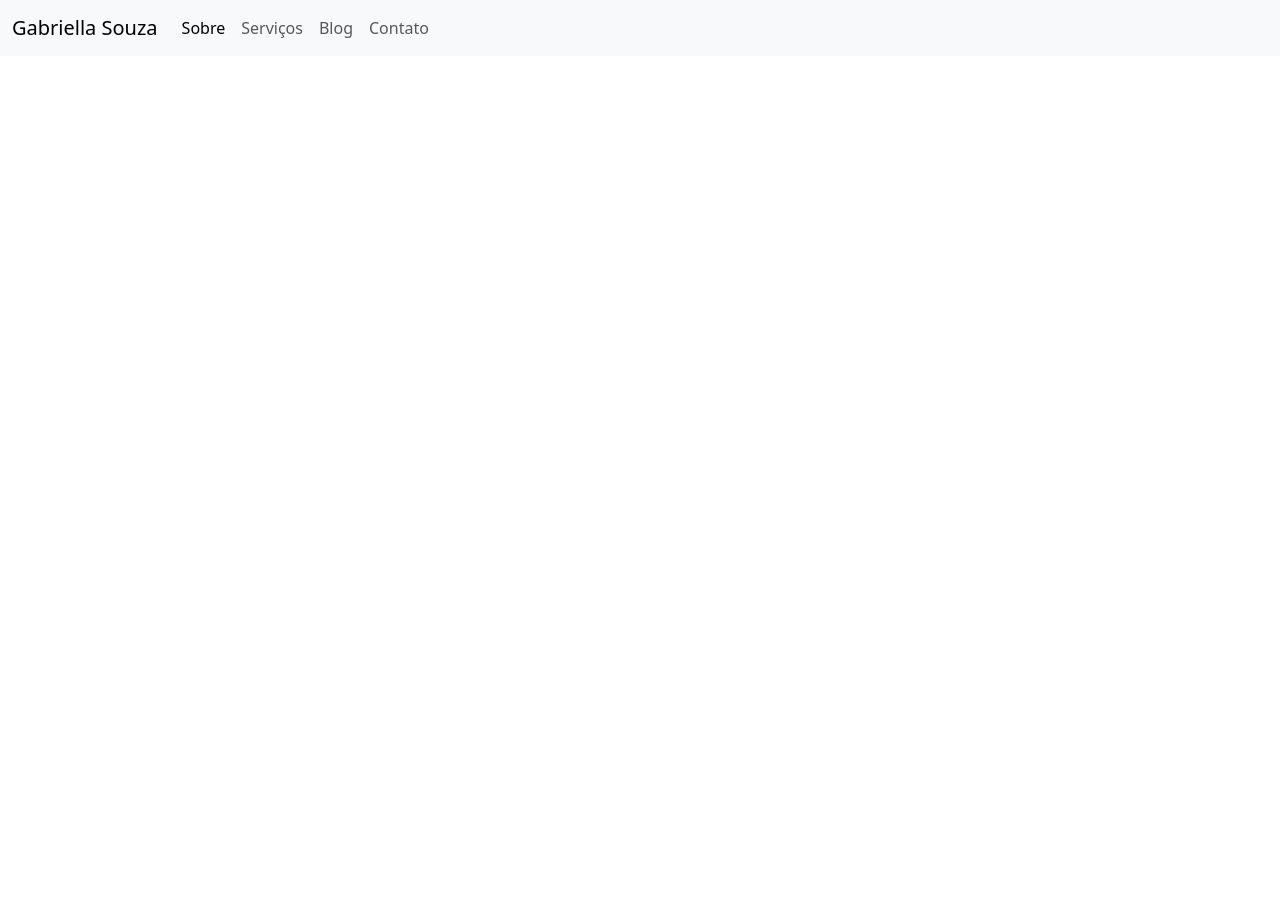
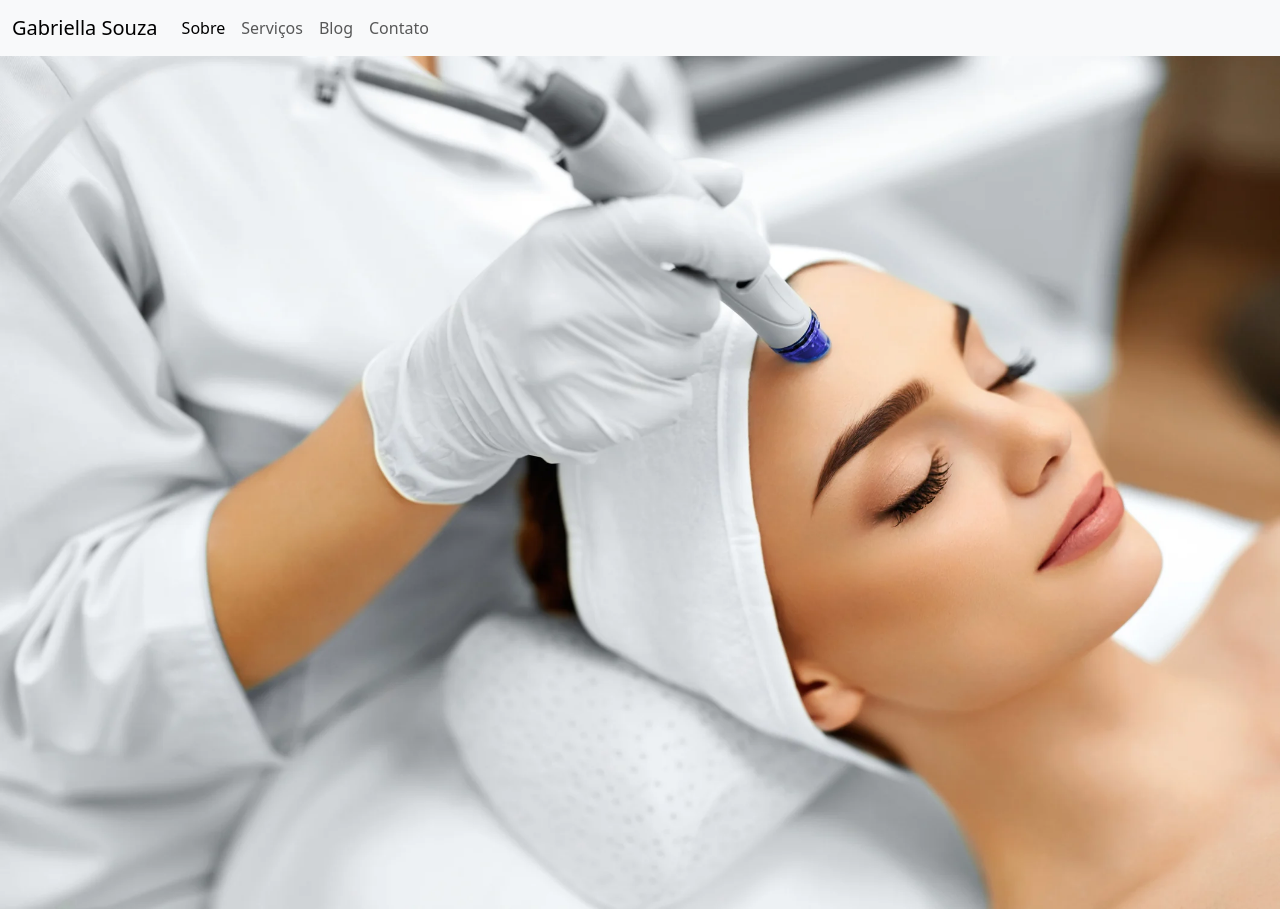
Before and after one commit to Karenvalentim2004/gabriellasouza, a plain HTML site: page index.html in a window 1280 px wide. Before the commit the page ends 800 px from the top, so only its background shows below. Drawn offline with nearby package versions, Linux system fonts and the light colour scheme.

Commit message:
imagem pag inicial

```diff
--- a/index.html
+++ b/index.html
@@ -32,6 +32,7 @@
           </div>
         </div>
       </nav>
+      <img src="FOTOS/estetica.webp" class="img-fluid" alt="FOTOS/estetica.webp">
       <script src="https://cdn.jsdelivr.net/npm/bootstrap@5.3.5/dist/js/bootstrap.bundle.min.js"
       integrity="sha384-k6d4wzSIapyDyv1kpU366/PK5hCdSbCRGRCMv+eplOQJWyd1fbcAu9OCUj5zNLiq"
       crossorigin="anonymous"></script>
```
Also changed, not shown: FOTOS/estetica.webp (added).
